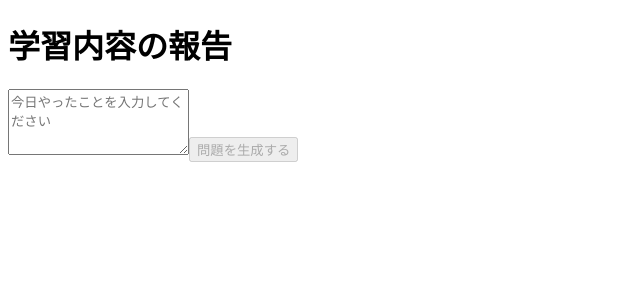
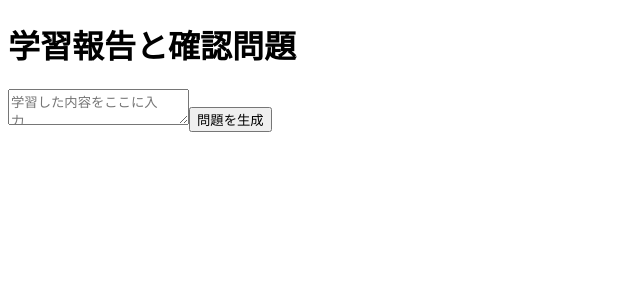
Before and after one commit to yakyak85/learning-dashboard, a Next.js app: page /report in a window 1280 px wide. Shown: the top 300 px of the page, without its empty margins (0-640 px from the left). Built offline with nearby package versions, Linux system fonts and the light colour scheme.

Commit message:
Update report.tsx

```diff
--- a/pages/report.tsx
+++ b/pages/report.tsx
@@ -1,62 +1,60 @@
-import { useState } from 'react';
+import { useState } from "react";
 
 export default function ReportPage() {
-  const [input, setInput] = useState('');
+  const [input, setInput] = useState("");
   const [questions, setQuestions] = useState([]);
   const [loading, setLoading] = useState(false);
-  const [error, setError] = useState('');
 
   const handleSubmit = async (e: React.FormEvent) => {
     e.preventDefault();
     setLoading(true);
-    setError('');
     setQuestions([]);
+
     try {
-      const res = await fetch('/api/generate-questions', {
-        method: 'POST',
-        headers: { 'Content-Type': 'application/json' },
+      const res = await fetch("/api/generate-questions", {
+        method: "POST",
+        headers: {
+          "Content-Type": "application/json",
+        },
         body: JSON.stringify({ input }),
       });
+
       const data = await res.json();
-      if (res.ok) {
-        setQuestions(data);
-      } else {
-        setError(data.error || 'エラーが発生しました');
-      }
-    } catch (err) {
-      setError('通信エラーが発生しました');
+      setQuestions(data);
+    } catch (error) {
+      console.error("Error generating questions:", error);
+    } finally {
+      setLoading(false);
     }
-    setLoading(false);
   };
 
   return (
-    <div className="p-6 max-w-2xl mx-auto">
-      <h1 className="text-2xl font-bold mb-4">学習内容の報告</h1>
-      <form onSubmit={handleSubmit} className="mb-6">
+    <div className="max-w-xl mx-auto p-4">
+      <h1 className="text-2xl font-bold mb-4">学習報告と確認問題</h1>
+      <form onSubmit={handleSubmit} className="space-y-4">
         <textarea
-          className="w-full p-2 border rounded mb-2"
-          rows={4}
-          placeholder="今日やったことを入力してください"
           value={input}
           onChange={(e) => setInput(e.target.value)}
+          placeholder="学習した内容をここに入力..."
+          className="w-full border rounded p-2 h-32"
         />
         <button
           type="submit"
-          className="bg-blue-600 text-white px-4 py-2 rounded hover:bg-blue-700"
-          disabled={loading || !input}
+          className="bg-blue-500 text-white px-4 py-2 rounded hover:bg-blue-600"
+          disabled={loading}
         >
-          {loading ? '生成中...' : '問題を生成する'}
+          {loading ? "生成中..." : "問題を生成"}
         </button>
       </form>
-      {error && <p className="text-red-500">{error}</p>}
+
       {questions.length > 0 && (
-        <div className="space-y-4">
-          <h2 className="text-xl font-semibold">生成された問題</h2>
-          {questions.map((q: any, idx: number) => (
-            <div key={idx} className="border p-4 rounded">
-              <p className="font-medium">{q.text}</p>
-              <p className="text-sm text-green-600 mt-2">正解: {q.correct}</p>
-              <p className="text-sm text-gray-500">解説: {q.explanation}</p>
+        <div className="mt-6 space-y-4">
+          <h2 className="text-xl font-semibold">確認問題</h2>
+          {questions.map((q, idx) => (
+            <div key={idx} className="border p-3 rounded">
+              <p className="font-medium">Q{idx + 1}: {q.text}</p>
+              <p>正解: {q.correct}</p>
+              <p className="text-sm text-gray-600">理由: {q.explanation}</p>
             </div>
           ))}
         </div>
```
